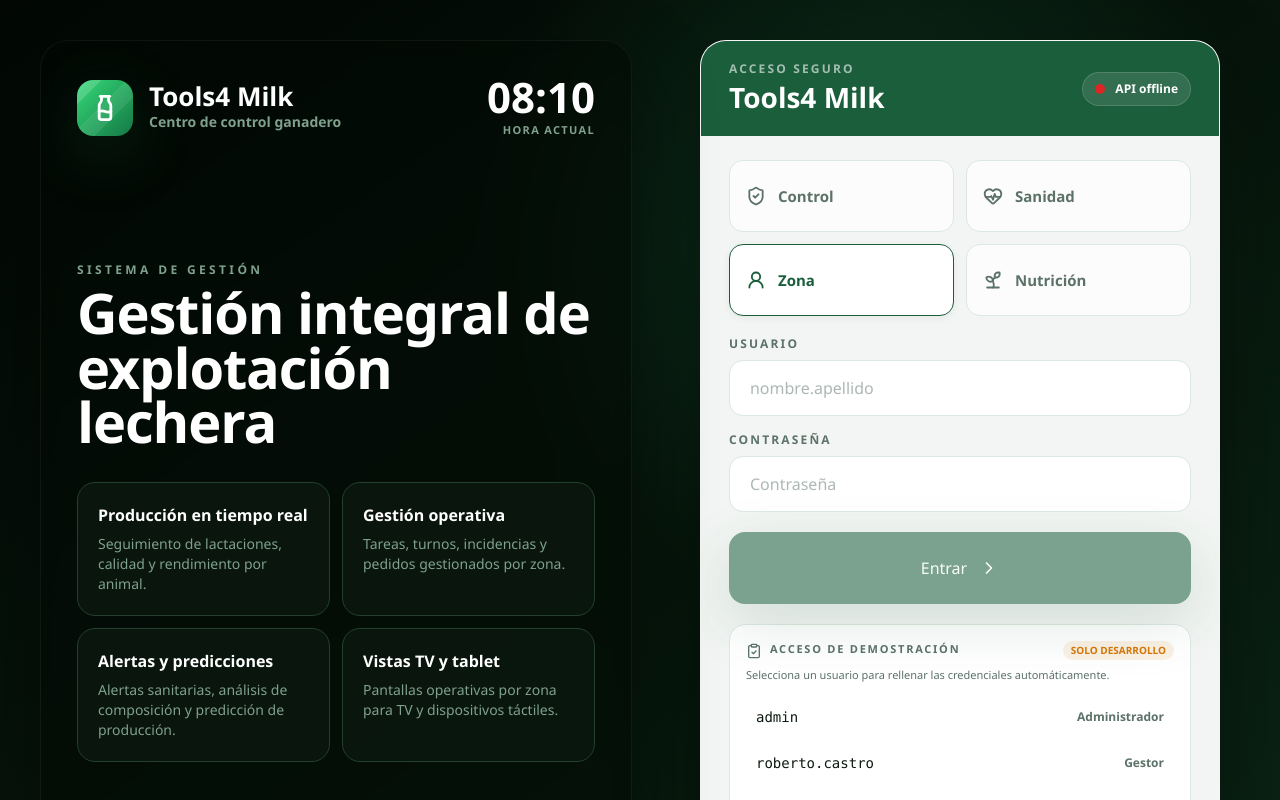
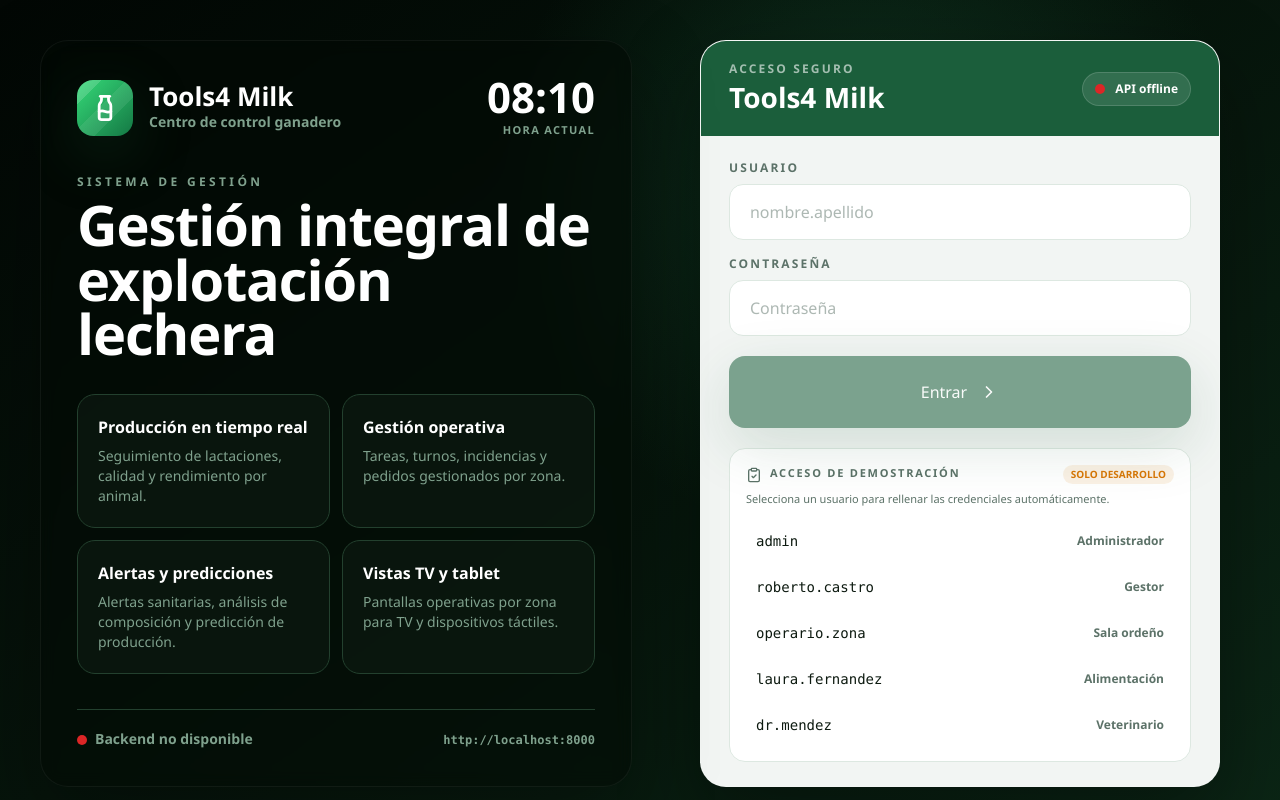
Before and after one commit to robertocuinas2/proyecto-tfm-mvp, a Next.js app in the folder frontend/: page / in a window 1280 px wide. Shown: the top 800 px of the page. Built offline with nearby package versions, Linux system fonts and the light colour scheme; no server answers.

Commit message:
refactor: remove unused role and role selector from LoginScreen component

```diff
--- a/frontend/src/features/auth/login-screen.tsx
+++ b/frontend/src/features/auth/login-screen.tsx
@@ -9,7 +9,6 @@ import {
   Milk,
   ShieldCheck,
   Sprout,
-  UserRound,
 } from "lucide-react";
 import { useEffect, useMemo, useState } from "react";
 import { useRouter } from "next/navigation";
@@ -26,7 +25,6 @@ const roles: {
 }[] = [
   { value: "admin", label: "Gestor / Administrador", short: "Control", Icon: ShieldCheck },
   { value: "veterinario", label: "Veterinario", short: "Sanidad", Icon: HeartPulse },
-  { value: "operario", label: "Operario de zona", short: "Zona", Icon: UserRound },
   { value: "alimentacion", label: "Responsable alimentación", short: "Nutrición", Icon: Sprout },
 ];
 
@@ -220,28 +218,6 @@ export function LoginScreen() {
             </div>
 
             <div className="px-5 py-5 sm:px-7 sm:py-6">
-              {/* Role selector */}
-              <div className="mb-5 grid grid-cols-2 gap-3">
-                {roles.map(({ value, short, Icon }) => {
-                  const active = selectedRole === value;
-                  return (
-                    <button
-                      key={value}
-                      type="button"
-                      onClick={() => setSelectedRole(value)}
-                      className={`flex min-h-[72px] items-center gap-3 rounded-[14px] border px-4 text-left transition ${
-                        active
-                          ? "border-brand bg-white text-brand shadow-panel"
-                          : "border-app-border bg-white/70 text-app-dim hover:border-brand/50"
-                      }`}
-                    >
-                      <Icon className="h-5 w-5 shrink-0" strokeWidth={2.2} />
-                      <span className="font-heading text-[15px] font-bold">{short}</span>
-                    </button>
-                  );
-                })}
-              </div>
-
               {/* Login form */}
               <form
                 className="grid gap-4"
```
